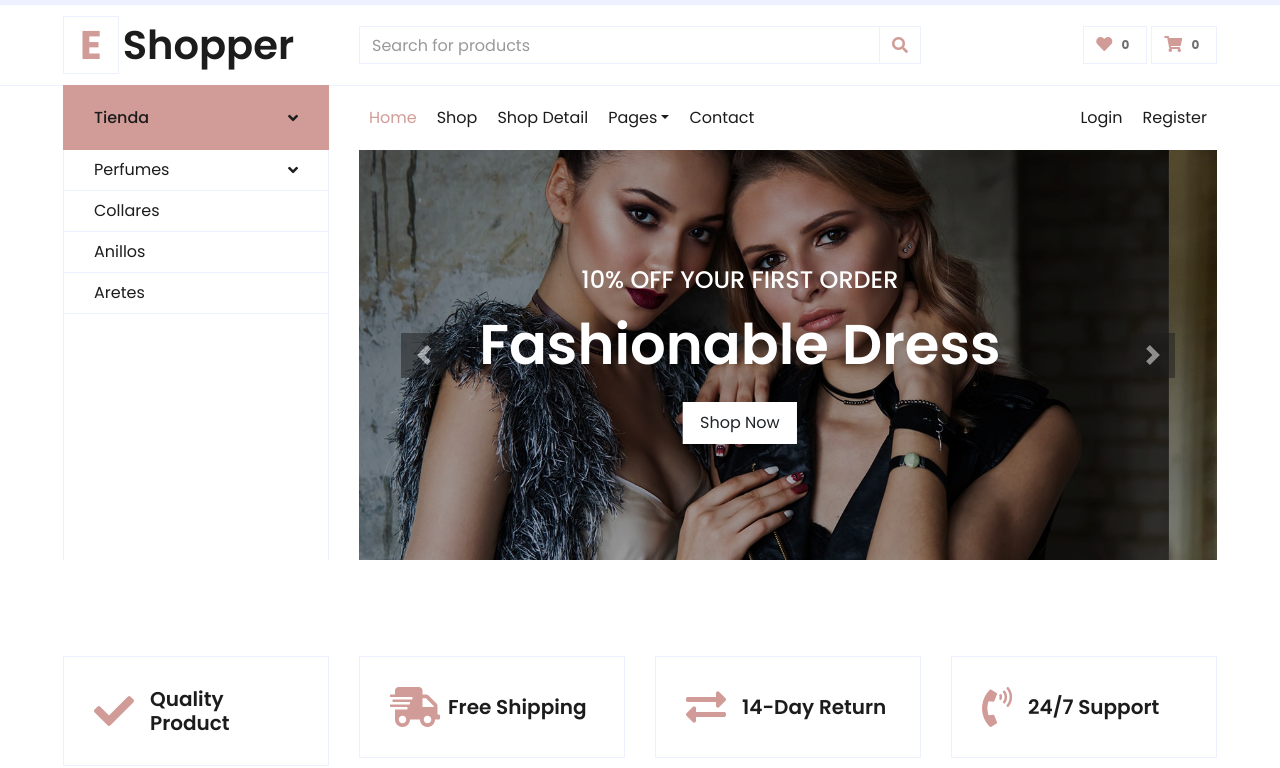
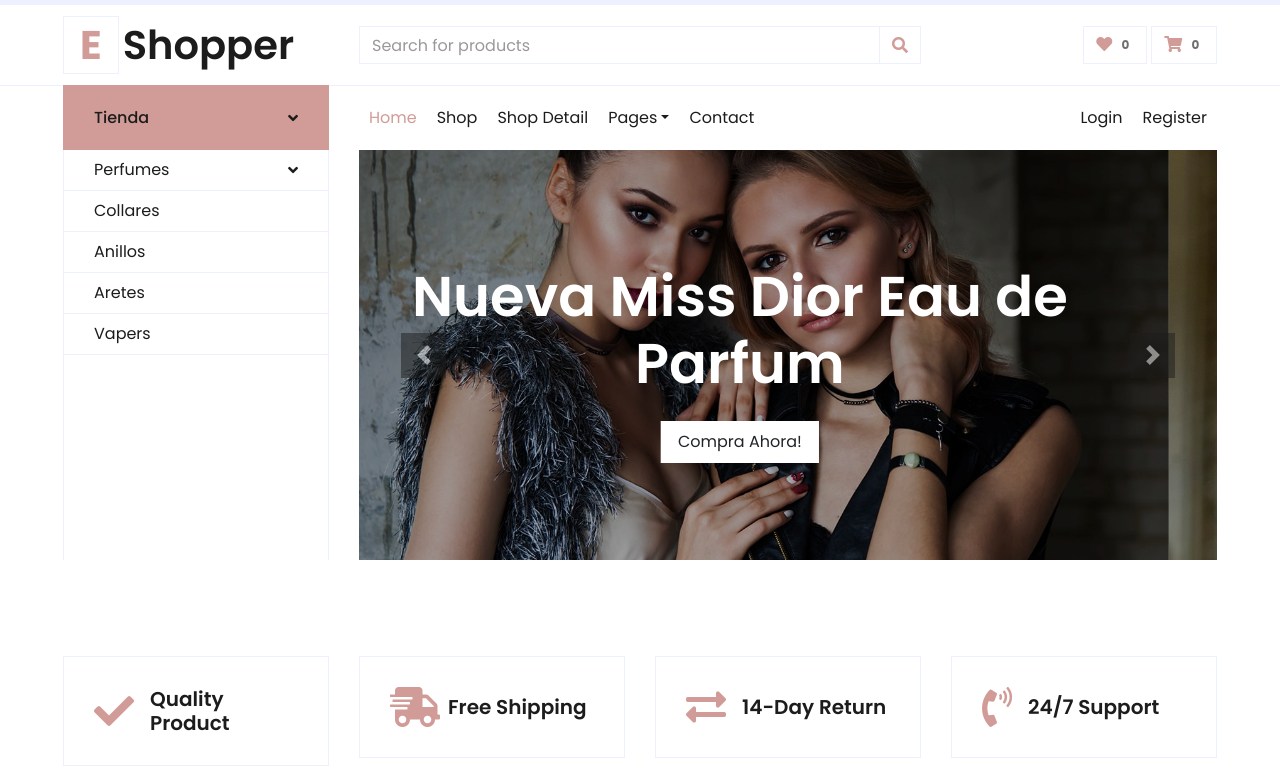
Before and after one commit to ZeinTonconi/E-commerce-Static-Page, a plain HTML site: page index.html in a window 1280 px wide. Shown: the part 35-803 px from the top of the page. Drawn offline with nearby package versions, Linux system fonts and the light colour scheme.

Commit message:
Carousel

```diff
--- a/index.html
+++ b/index.html
@@ -119,14 +119,18 @@
                     </div>
                 </nav>
             </div>
+
+            <!-- Menu Header -->
             <div class="col-lg-9">
                 <nav class="navbar navbar-expand-lg bg-light navbar-light py-3 py-lg-0 px-0">
                     <a href="" class="text-decoration-none d-block d-lg-none">
                         <h1 class="m-0 display-5 font-weight-semi-bold"><span class="text-primary font-weight-bold border px-3 mr-1">E</span>Shopper</h1>
                     </a>
+                    <!-- Boton para el menu en cuando la pantalla es pequenia -->
                     <button type="button" class="navbar-toggler" data-toggle="collapse" data-target="#navbarCollapse">
                         <span class="navbar-toggler-icon"></span>
                     </button>
+                    <!-- Menu -->
                     <div class="collapse navbar-collapse justify-content-between" id="navbarCollapse">
                         <div class="navbar-nav mr-auto py-0">
                             <a href="index.html" class="nav-item nav-link active">Home</a>
@@ -147,9 +151,12 @@
                         </div>
                     </div>
                 </nav>
+
+                <!-- Carousel -->
                 <div id="header-carousel" class="carousel slide" data-ride="carousel">
-                    <div class="carousel-inner">
-                        <div class="carousel-item active" style="height: 410px;">
+                    <div class="carousel-inner" id="carouselDiv">
+                        <!-- Imagenes del carousel -->
+                        <!-- <div class="carousel-item active" style="height: 410px;">
                             <img class="img-fluid" src="img/carousel-1.jpg" alt="Image">
                             <div class="carousel-caption d-flex flex-column align-items-center justify-content-center">
                                 <div class="p-3" style="max-width: 700px;">
@@ -158,18 +165,10 @@
                                     <a href="" class="btn btn-light py-2 px-3">Shop Now</a>
                                 </div>
                             </div>
-                        </div>
-                        <div class="carousel-item" style="height: 410px;">
-                            <img class="img-fluid" src="img/carousel-2.jpg" alt="Image">
-                            <div class="carousel-caption d-flex flex-column align-items-center justify-content-center">
-                                <div class="p-3" style="max-width: 700px;">
-                                    <h4 class="text-light text-uppercase font-weight-medium mb-3">10% Off Your First Order</h4>
-                                    <h3 class="display-4 text-white font-weight-semi-bold mb-4">Reasonable Price</h3>
-                                    <a href="" class="btn btn-light py-2 px-3">Shop Now</a>
-                                </div>
-                            </div>
-                        </div>
+                        </div> -->
                     </div>
+
+                    <!-- Botones de los costados -->
                     <a class="carousel-control-prev" href="#header-carousel" data-slide="prev">
                         <div class="btn btn-dark" style="width: 45px; height: 45px;">
                             <span class="carousel-control-prev-icon mb-n2"></span>
--- a/js/main.js
+++ b/js/main.js
@@ -1,7 +1,7 @@
 
 
 const perfumes = [
-    {marca: "Cristian Dior"},
+    {marca: "Christian Dior"},
     {marca: "BVLGARI"},
     {marca: "BURBERRY"},
     {marca: "Todos"}
@@ -12,6 +12,20 @@
     {item: "Collares" },
     {item: "Anillos" },
     {item: "Aretes" },
+    {item: "Vapers"}
+]
+
+const cauroselItems = [
+    {
+        header: "",
+        title: "Nueva Miss Dior Eau de Parfum",
+        imgUrl: "img/carousel-1.jpg"
+    },
+    {
+        header: "NUUBEZ Vaper Sin Nicotina",
+        title: "Vaper sabor Sandia",
+        imgUrl: "img/carousel-2.jpg"
+    }
 ]
 
 const navbar = () => {
@@ -46,5 +60,27 @@
     });
 }
 
+const carousel = () => {
+    const carouselDiv = document.getElementById('carouselDiv');
+    cauroselItems.forEach((item,index) => {
+        const carouselItem = document.createElement('div');
+        carouselItem.setAttribute('class',`carousel-item ${(index===0)?"active":""}`);
+        carouselItem.setAttribute('style',"height: 410px;")
+        carouselItem.innerHTML = `
+                                <img class="img-fluid" src="${item.imgUrl}" alt="Image">
+                                <div class="carousel-caption d-flex flex-column align-items-center justify-content-center">
+                                    <div class="p-3" style="max-width: 700px;">
+                                        <h4 class="text-light text-uppercase font-weight-medium mb-3">${item.header}</h4>
+                                        <h3 class="display-4 text-white font-weight-semi-bold mb-4">${item.title}</h3>
+                                        <a href="" class="btn btn-light py-2 px-3">Compra Ahora!</a>
+                                    </div>
+                                </div>
+                                `
+        carouselDiv.appendChild(carouselItem);
+    });
+
+}
+
 
 navbar();
+carousel();
```
